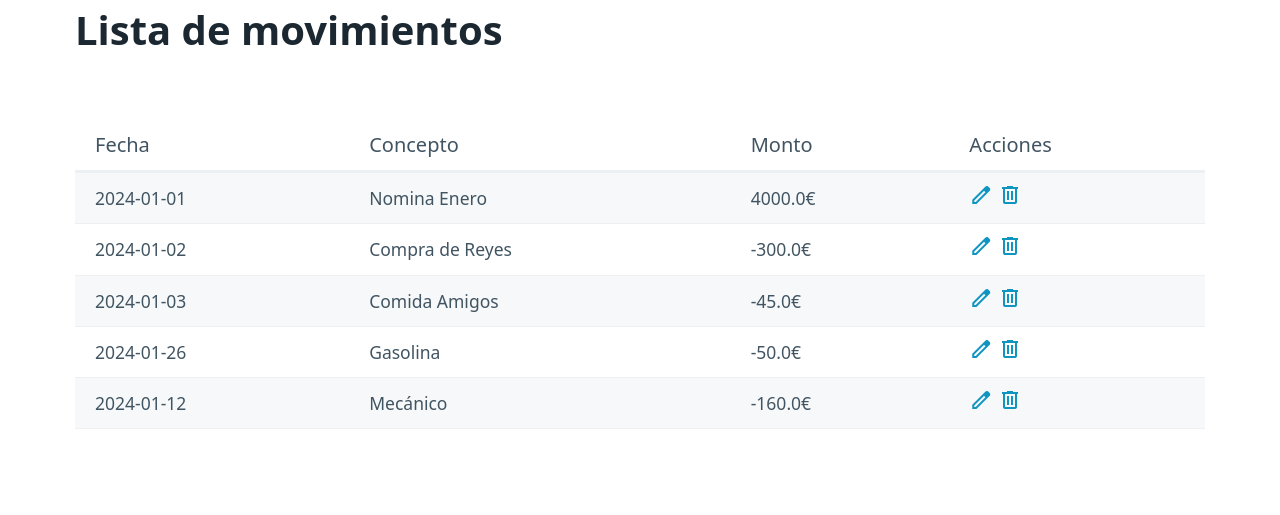
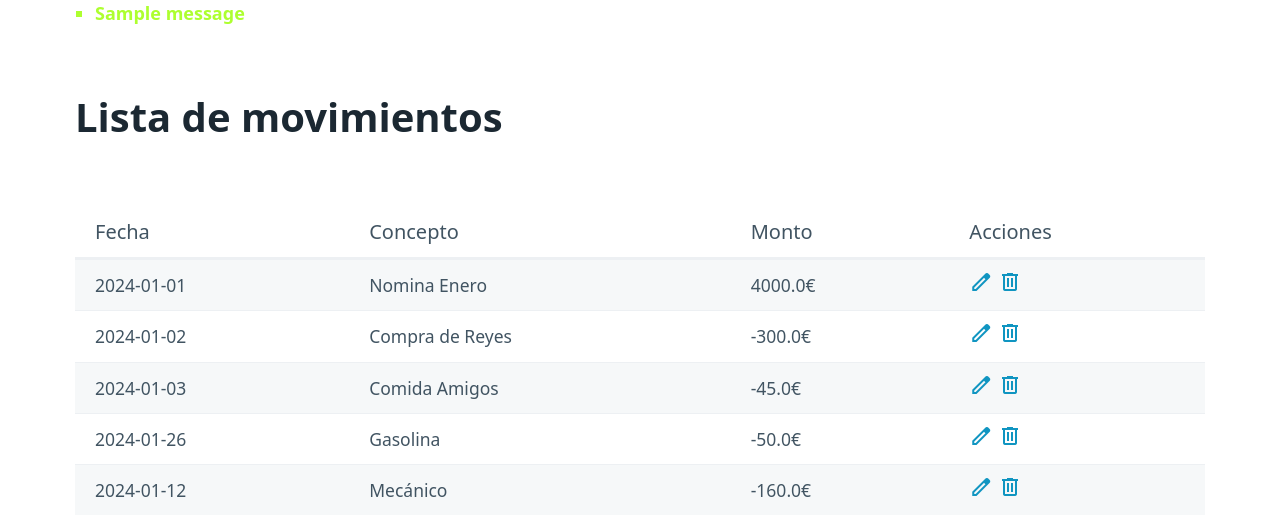
Before and after one commit to RAFART94/FLASK_CLASSIC, a Flask app: page / in a window 1280 px wide. Shown: the part 232-747 px from the top of the page. Run offline with Flask 3, Linux system fonts and the light colour scheme; data comes from the database, SQL or seed files in the repository; both versions use the stored data as it was after the commit; one stand-in notice (Sample message) is shown.

Commit message:
Agrregado de mensaje flash

```diff
--- a/registros_ig/routes.py
+++ b/registros_ig/routes.py
@@ -1,5 +1,5 @@
 from registros_ig import app
-from flask import render_template, request, redirect
+from flask import render_template, request, redirect, flash
 from registros_ig.models import *
 from datetime import date
 from registros_ig.forms import MovementsForm
@@ -33,9 +33,11 @@ def create():
                 request.form['concept'],
                 request.form['quantity']
                 ])#aquí llamo a la función para registro
+
+            flash('Movimiento registrado correctamente!!!')
             return redirect('/')
         else:
-            return render_template('create.html', errors = {}, dataForm=form)
+            return render_template('create.html', dataForm=form)
 
 
 
@@ -46,5 +48,6 @@ def remove(id):
         return render_template('delete.html',data=resultado)
     else:
         delete_by(id)
+        flash('Movimiento borrado correctamente!!!')
 
         return redirect('/')
--- a/registros_ig/static/style.css
+++ b/registros_ig/static/style.css
@@ -21,3 +21,9 @@ ul.errors{
     font-weight: bold;
     font-size: 0.8em;
 }
+
+ul.flashes{
+    color: greenyellow;
+    font-weight: bold;
+    font-size: 0.9em;
+}
--- a/registros_ig/templates/index.html
+++ b/registros_ig/templates/index.html
@@ -1,6 +1,16 @@
 {% extends "base.html" %}
 
 {% block contenido %}
+
+{% with messages = get_flashed_messages() %}
+  {% if messages %}
+    <ul class=flashes>
+    {% for message in messages %}
+      <li>{{ message }}</li>
+    {% endfor %}
+    </ul>
+  {% endif %}
+{% endwith %}
 
 <h1>Lista de movimientos</h1>
 
```
Also changed, not shown: registros_ig/templates/create.html (+0 -8 lines), data/db_movimientos.sqlite.
